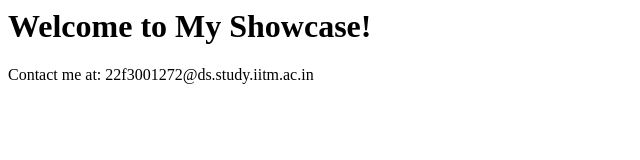
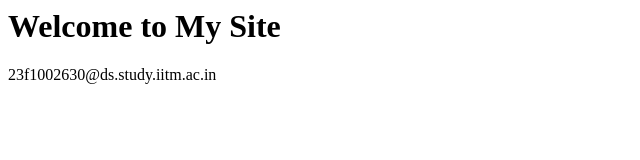
Before and after one commit to trialanderror-s/TDS-GA2, a plain HTML site: page index.html in a window 1280 px wide. Shown: the whole page, without its empty margins (0-640 px from the left). Drawn offline with Linux system fonts and the light colour scheme.

Commit message:
Update index.html

```diff
--- a/index.html
+++ b/index.html
@@ -1,9 +1,2 @@
-<html>
-<head>
-  <title>Your Showcase</title>
-</head>
-<body>
-  <h1>Welcome to My Showcase!</h1>
-  <p>Contact me at: <!--email_off-->22f3001272@ds.study.iitm.ac.in<!--/email_off--></p>
-</body>
-</html>
+<h1>Welcome to My Site</h1>
+<!--email_off-->23f1002630@ds.study.iitm.ac.in<!--/email_off-->
```
